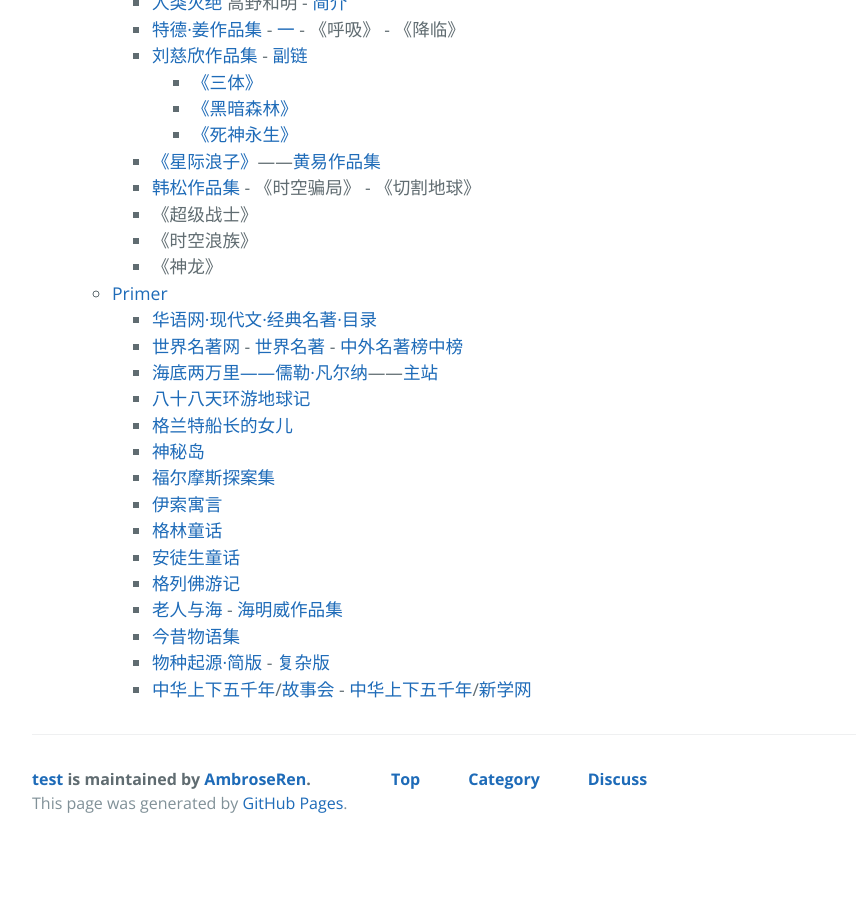
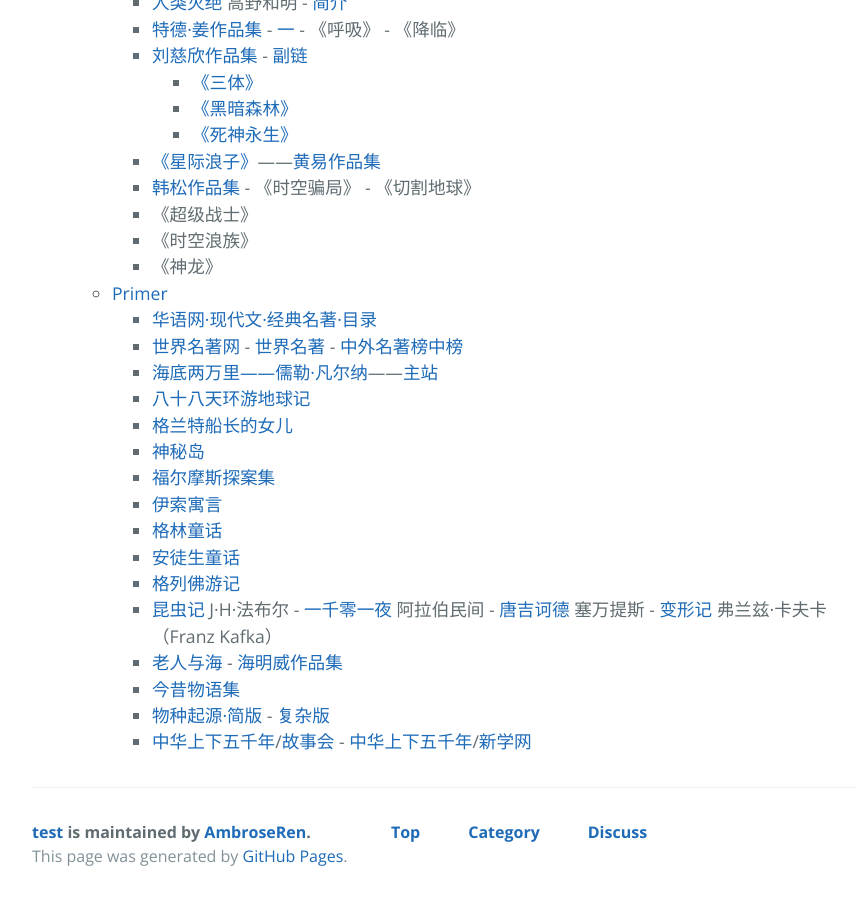
Before and after one commit to AmbroseRen/test, a Jekyll site: the page built from Library/BookListsOne.md, in a window 1280 px wide and 900 px high, scrolled down 5132 px. Shown: the whole window, without its empty margins (192-1048 px from the left). Built offline with Jekyll 4.4.1, drawn with Linux system fonts in a browser that asks for light colours; our own code applies the rules of GitHub Pages for plain Markdown files; the repository's description, which GitHub fills in, is left out; before the commit the page ends 5979 px from its top, so only the background shows below that.

Commit message:
Update BookListsOne.md

```diff
--- a/Library/BookListsOne.md
+++ b/Library/BookListsOne.md
@@ -295,6 +295,7 @@
                     <li><a href="https://www.thn21.com/Article/chang/19240.html">格林童话</a></li>
                     <li><a href="https://www.thn21.com/Article/chang/6224.html">安徒生童话</a></li>
                     <li><a href="http://www.dushu369.com/waiguomingzhu/glfyj/">格列佛游记</a></li>
+		    <li><a href="https://www.kunnu.com/kunchongji/">昆虫记</a> J·H·法布尔 - <a href="http://www.new-8.com/yinianji/yiqianlingyiye/">一千零一夜</a> 阿拉伯民间 - <a href="https://www.tianyabooks.com/book/DonQuixote/">唐吉诃德</a> 塞万提斯 - <a href="https://www.xingyueboke.com/bianxingji/">变形记</a> 弗兰兹·卡夫卡（Franz Kafka）</li>
 		    <li><a href="https://www.kanunu8.com/book/3829/">老人与海</a> - <a href="https://www.kanunu8.com/files/writer/186.html">海明威作品集</a></li>
 		    <li><a href="https://cdn.jsdelivr.net/gh/AmbroseRen/Picture@master/book/Literature/Novel/今昔物语集.pdf">今昔物语集</a></li>
                     <li><a href="https://cdn.jsdelivr.net/gh/AmbroseRen/Picture@master/book/History/物种起源 .pdf">物种起源·简版</a> - <a href="https://cdn.jsdelivr.net/gh/AmbroseRen/Picture@master/book/History/達爾文：物種起源.pdf">复杂版</a></li>
```
